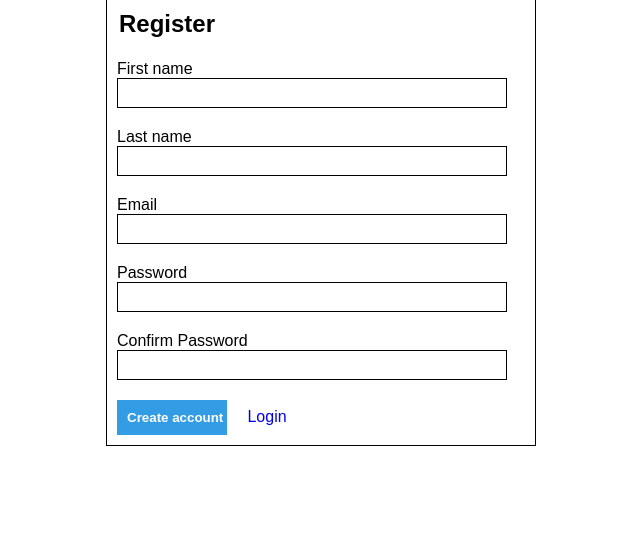
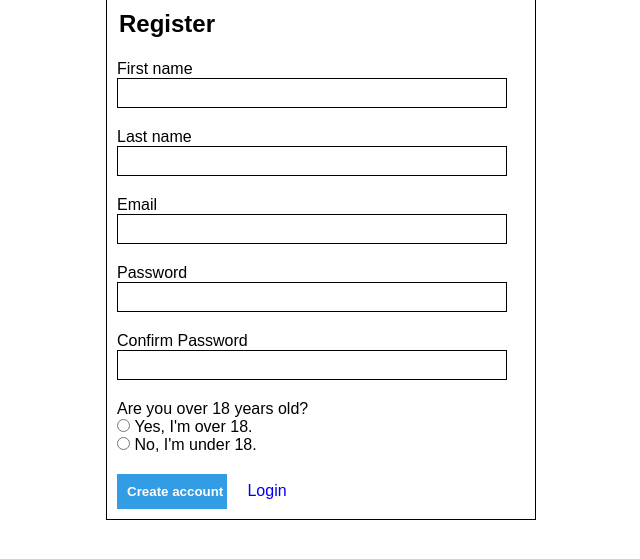
Before and after one commit to Jadout7/ResitProject, a PHP site: page /Register.php in a window 1280 px wide. Shown: the part 166-725 px from the top of the page, without its empty margins (319-959 px from the left). Run offline with PHP 8.4, Linux system fonts and the light colour scheme.

Commit message:
Added age check & some php checks

```diff
--- a/Register.php
+++ b/Register.php
@@ -9,6 +9,7 @@
     <body>
         <?php
         include 'header.php';
+        include 'Database.php';
         ?>
         <main>
             <div class="register">
@@ -36,6 +37,11 @@
                                 <label for='confirmPassword'>Confirm Password</label>
                                 <input type="password" name="confirmPassword">
                             </div>
+                            <div>
+                                <label for="age">Are you over 18 years old?</label><br>
+                                <input type="radio" name="age" value="ofAge">&nbsp;Yes, I'm over 18.<br/>
+                                <input type="radio" name="age" value="notOfAge">&nbsp;No, I'm under 18.<br/>
+                            </div>
                             <div class="log">
                                 <input type="submit" name="register" value="Create account" class="reg">
                                 <a href='Login.php'>Login</a>
@@ -45,9 +51,24 @@
                     <?php
                     $error = NULL;
                     if (isset($_POST['register'])) {
-                        if (!empty($_POST['firstName']) && !empty($_POST['lastName']) && !empty($_POST['email']) && !empty($_POST['password']) && !empty($_POST['confirmPassword'])) { //check if all fields have been filled
-                            if ($_POST['password'] == $_POST['confirmPassword']) {
+                        if (!empty($_POST['firstName']) && !empty($_POST['lastName']) && !empty($_POST['email']) && !empty($_POST['password']) && !empty($_POST['confirmPassword'])) { //check if all fields are filled
+                            if ($_POST['password'] == $_POST['confirmPassword']) { //check if the entered passwords are the same
+                                if (strlen(trim($_POST['password'])) > 6) { //check if the password is longer than 6 char.
+                                    $email = $_POST["email"];
+                                    if (filter_var($email, FILTER_VALIDATE_EMAIL)) { //validate the email format
+                                        $sql = "SELECT email FROM user WHERE email = ?"; //query command to search if email already exists
+                                        $result = $conn->query("SELECT email FROM user WHERE email = ?");
+                                        if($result->num_rows == 0) {
 
+                                        }else {
+                                            $error = "Email already exists.";
+                                        }
+                                    } else {
+                                        $error = "Invalid email.";
+                                    }
+                                }else {
+                                    $error = "Password must be longer than 6 characters!";
+                                }
                             }else{
                                 $error = "Passwords don't match!";
                             }
```
